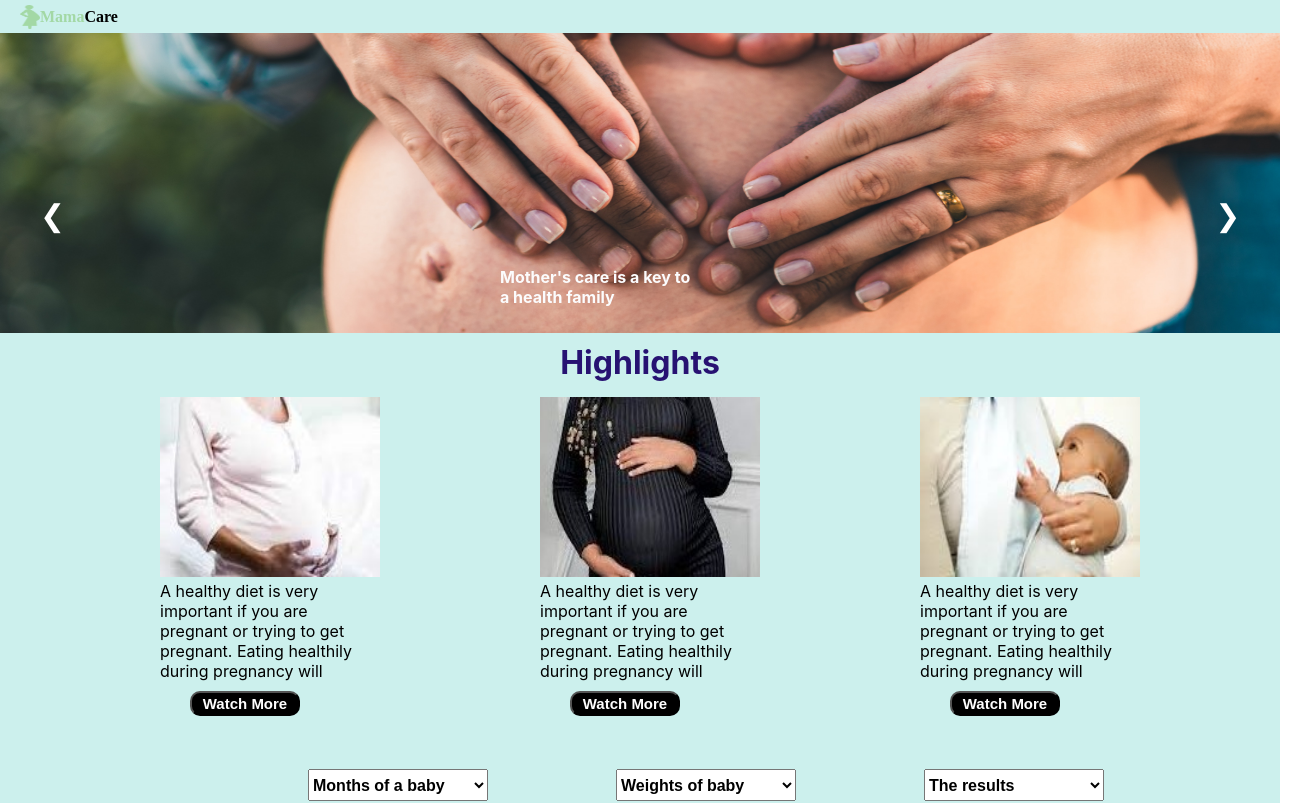
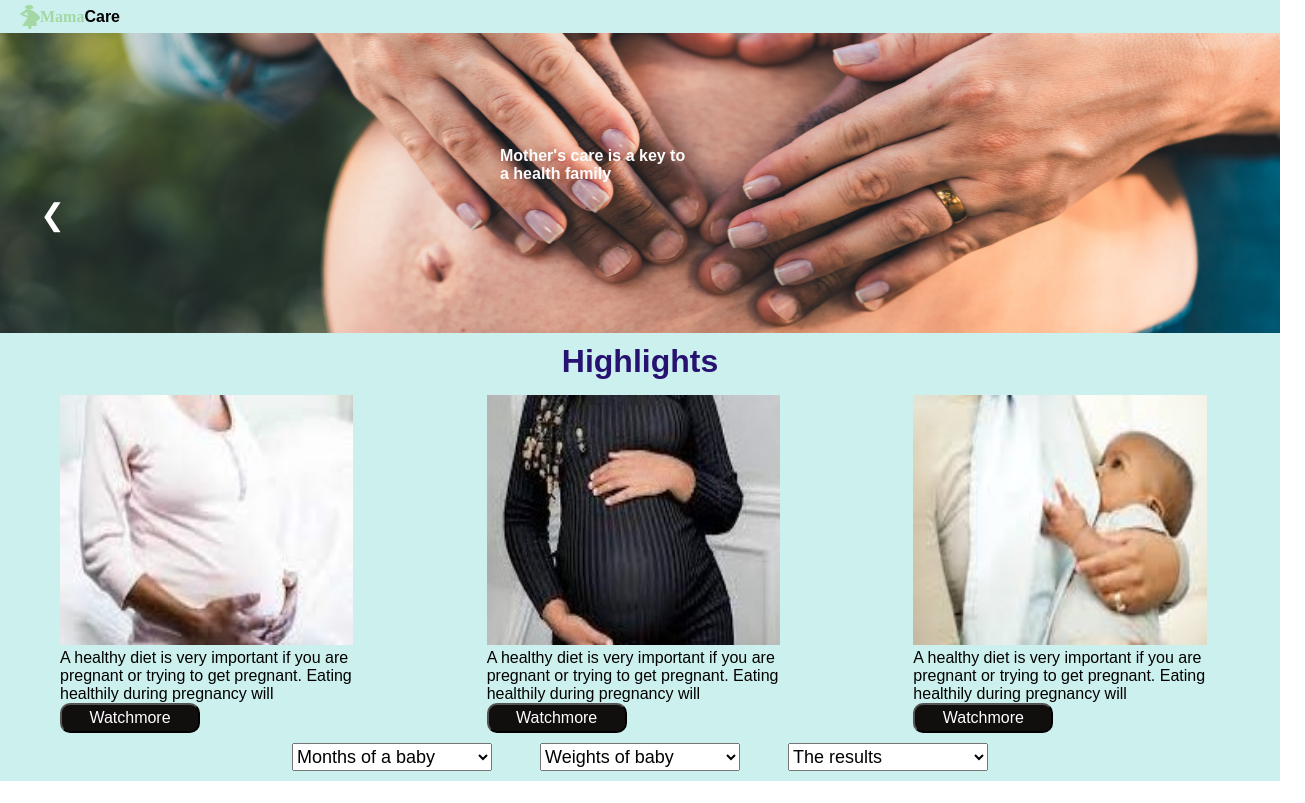
Before and after one commit to Igire-Rwanda/Infant-healthy-assurance, a React (Create React App) app: page /bloadcast in a window 1280 px wide. Shown: the top 803 px of the page, 1305 px wide, since content can reach past the window. Built offline with nearby package versions, Linux system fonts and the light colour scheme.

Commit message:
Healthcare info about mother and child

```diff
--- a/src/App.css
+++ b/src/App.css
@@ -3,11 +3,13 @@
   margin: 0;
   padding: 0;
   box-sizing: border-box;
+  font-family: sans-serif;
+
 }
 .frontend{
+  /* border: 1px solid green; */
   width: 100%;
-  height: 130vh;
-  justify-content: center;
+  /* justify-content: center; */
   background-color: rgb(204, 240, 237);
 }
 
@@ -48,6 +50,19 @@ h4{
   font-size: 16px;
   font-weight: bold;
 }
+.prev{
+  margin-top: -140px;
+  margin-left: 20px;
+  color: white;
+}
+.next {
+  margin-top: -50px;
+  margin-left: 640px;
+  color: white;
+}
+.prev, .next{
+  font-size: 30px;
+}
 .h1 {
   margin-top: 110px;
   margin-bottom: 15px;
@@ -56,86 +71,51 @@ h4{
   font-weight: bold;
 }
 .info {
-    position: relative;
-    display: flex;
-    gap: 20px;
-    /* border: 2px solid green;    */
-    height: 100%;
-    margin-top: 10px;
-  }
+  width: 100%;
+  height: 100%;
+  display: flex;
 
-  .app, .img2 {
-    width: 220px;
-    height: 180px;
-    /* margin-left: 110px; */
-  }
-  .app, p{
-    width: 200px;
-    /* margin-left: 110px; */
-  }
-  .app{
-    margin-left: 160px;
-    position: relative;
-  }
-  .moretext {
-    width: 110px;
-    height: 25px;
-    margin-left: 30px;
-    margin-top: 10px;
-    background-color: black;
-    color: white;
-    font-size: 10px;
-    border-radius: 10px;
-  }
-
-/* .app{
-    width: 210px;
-    height: 150px;
+  /* border: 2px solid blue; */
 }
-.image1{
-  width: 210px;
-  margin-left: 160px;
-}
-.image {
-  width: 100%;
-  object-fit: cover;
-}
-.image1 p{
-  margin-top: 10px;
-} */
-.link{
-  width: 40px;
-  display: flex;
-  gap: 750px;
-}
-.prev{
-  margin-top: -140px;
-  margin-left: 20px;
-  color: white;
-}
-.next {
-  margin-top: -140px;
-  margin-left: 200px;
-  color: white;
-}
-.prev, .next{
-  font-size: 30px;
-}
-.list, .input{
-    /* border: 1px solid red; */
-  width: 180px;
-  height: 32px;
-  font-size: 16px;
-  font-weight: bold;
-  margin-left: 180px;
-  /* margin-bottom: 100px; */
+.more1{
+  /* border: 1px solid red; */
+  width: 33%;
+  margin-left: 60px;
 
 }
-.list{
-    margin:15% 0% 0% 10%;
-
+.img-u{
+  /* border: 1px solid green; */
+  width: 80%;
+  height: 250px;
 }
-.down{
+.para-u{
+  width: 80%;
+}
+.more2{
+  width: 140px;
+  height: 30px;
+  border-radius: 10px;
+  background-color:rgb(17, 14, 14) ;
+  color: white;
+  font-size: 16px;
+}
+.para1{
+  width: 40%;
+  margin-left: 400px;
+  margin-top: 40px;
+  justify-content: center;
+  line-height: 1.5em;
+}
+.down {
   display: flex;
-
+  /* border: 1px solid red; */
+  justify-content: center;
+  margin-top: 10px;
+  padding-bottom: 10px;
+  gap: 3rem;
 }
+.input{
+  width: 200px;
+  height: 28px;
+  font-size: 18px;
+}
--- a/src/Components/Bloadcast-page/babydevelop.jsx
+++ b/src/Components/Bloadcast-page/babydevelop.jsx
@@ -2,7 +2,6 @@
 function Developinfo(props){
     return(
         <div className="list">
-
             <select name="text" inputmode="text" className="input">
              <option value="Gender" >{props.name}</option>
              <option value="">{props.one}</option>
--- a/src/Components/Bloadcast-page/moreinfo.jsx
+++ /dev/null
@@ -1,23 +0,0 @@
-
-import React, { useState } from "react";
-
-function Readmore(props) {
-      const [readMore,setReadMore]=useState(false);
-      const linkButton=readMore?'Watch Less':'Watch More'
-      const extraContent=<div>
-      <p className="extra-content">{props.para1}</p>
-   </div>
-      return (
-        <div className="app">
-            <div className="image1">
-            <img src={props.image} alt="" className="img2" />
-            <p>{props.para2}</p>
-          {readMore && extraContent}
-          <button className="moretext" onClick={()=>{setReadMore(!readMore)}}><h2>{linkButton}</h2></button>
-
-            </div>
-
-        </div>
-      );
-    }
-    export default Readmore;
--- /dev/null
+++ b/src/Components/Bloadcast-page/page1.jsx
@@ -0,0 +1,26 @@
+import React from "react";
+import { Link } from "react-router-dom";
+
+function Pageinfo(props){
+    return(
+        <>
+            <div className="more1">
+                <div>
+                  <img src={props.img} alt="" className="img-u"/>
+                </div>
+                <div>
+                    <p className="para-u">
+                      {props.para}
+                   </p>
+                </div>
+                <div>
+                   <Link to="/page2" ><button className="more2">
+                      Watchmore
+                     </button>
+                   </Link>
+                </div>
+            </div>
+        </>
+    )
+}
+export default Pageinfo
--- /dev/null
+++ b/src/Components/Bloadcast-page/page2.jsx
@@ -0,0 +1,18 @@
+import React from "react"
+
+function Page2(){
+    return(
+        <div className="para1">
+            <p>help your baby to develop and grow and will help to
+        keep you fit and well. You don't need to go on a special diet, but make
+        sure that you eat a variety of different foods every day in order to get the
+        right balance of nutrients that you and your baby need.You will probably find that you are
+        more hungry than normal, but you don't need to eat for two even if
+        you are expecting twins or triplets. Have breakfast every day this will
+        help you to avoid snacking on foods that are high in fat and sugar.
+        You may have to change the amounts of different foods that you eat, rather
+        than cutting out all your favourites.</p>
+        </div>
+    )
+}
+export default Page2
--- a/src/Pages/Bloadcastpage.jsx
+++ b/src/Pages/Bloadcastpage.jsx
@@ -1,7 +1,7 @@
 import React from "react";
 import Homepage from '../Components/Bloadcast-page/homepage.jsx'
-import Readmore from "../Components/Bloadcast-page/moreinfo.jsx"
 import Developinfo from '../Components/Bloadcast-page/babydevelop.jsx'
+import Pageinfo from "../Components/Bloadcast-page/page1.jsx";
 import Logo from "../Components/Bloadcast-page/logo.jsx"
 import img4 from "../Images/Group.png"
 import img from "../Images/image4.png"
@@ -17,61 +17,36 @@ function Bloadcast() {
              <Logo logo={img4}/>
             </>
              <Homepage photo={img}/>
+          <div>
           <h1 className='h1'>Highlights</h1>
-        <div>
-        <div className='info'>
-          <Readmore
-          image={img1}
-          para1="help your baby to develop and grow and will help to
-          keep you fit and well. You don't need to go on a special diet, but make
-          sure that you eat a variety of different foods every day in order to get the
-          right balance of nutrients that you and your baby need.You will probably find that you are
-          more hungry than normal, but you don't need to eat for two even if
-          you are expecting twins or triplets. Have breakfast every day this will
-          help you to avoid snacking on foods that are high in fat and sugar.
-          You may have to change the amounts of different foods that you eat, rather
-          than cutting out all your favourites."
-          para2="A healthy diet is very important if
+            <div className="info">
+            <Pageinfo
+              img={img1}
+              para="A healthy diet is very important if
               you are pregnant or trying to get
               pregnant. Eating healthily during
               pregnancy will"
+              link="Watchmore"
+              className="info1"
             />
-          <Readmore
-          image={img2}
-          para1="help your baby to develop and grow and will help to
-          keep you fit and well. You don't need to go on a special diet, but make
-          sure that you eat a variety of different foods every day in order to get the
-          right balance of nutrients that you and your baby need.You will probably find that you are
-          more hungry than normal, but you don't need to eat for two even if
-          you are expecting twins or triplets. Have breakfast every day this will
-          help you to avoid snacking on foods that are high in fat and sugar.
-          You may have to change the amounts of different foods that you eat, rather
-          than cutting out all your favourites."
-          para2="A healthy diet is very important if
+            <Pageinfo
+              img={img2}
+              para="A healthy diet is very important if
               you are pregnant or trying to get
               pregnant. Eating healthily during
               pregnancy will"
+              link="Watchmore"
             />
-          <Readmore
-          image={img3}
-          para1="help your baby to develop and grow and will help to
-          keep you fit and well. You don't need to go on a special diet, but make
-          sure that you eat a variety of different foods every day in order to get the
-          right balance of nutrients that you and your baby need.You will probably find that you are
-          more hungry than normal, but you don't need to eat for two even if
-          you are expecting twins or triplets. Have breakfast every day this will
-          help you to avoid snacking on foods that are high in fat and sugar.
-          You may have to change the amounts of different foods that you eat, rather
-          than cutting out all your favourites."
-          para2="A healthy diet is very important if
+            <Pageinfo
+              img={img3}
+              para="A healthy diet is very important if
               you are pregnant or trying to get
               pregnant. Eating healthily during
               pregnancy will"
+              link="Watchmore"
             />
             </div>
-        </div>
-
-        <div className='down'>
+          <div className="down">
             <Developinfo
               name="Months of a baby"
               one="1 month"
@@ -105,7 +80,13 @@ function Bloadcast() {
             <Developinfo
               name="The results"
               one="-Your body has changed dramatically since becoming pregnant"
+              two="-Try to keep active on a daily basis.
+              Half an hour of walking each day
+              can be enough. If you cannot
+              manage that, any amount is
+              better than nothing."
             />
+          </div>
           </div>
         </div>
     )
```
Also changed, not shown: src/index.js (+6 -1 lines). Lines whose indentation alone changed are shown as unchanged.
